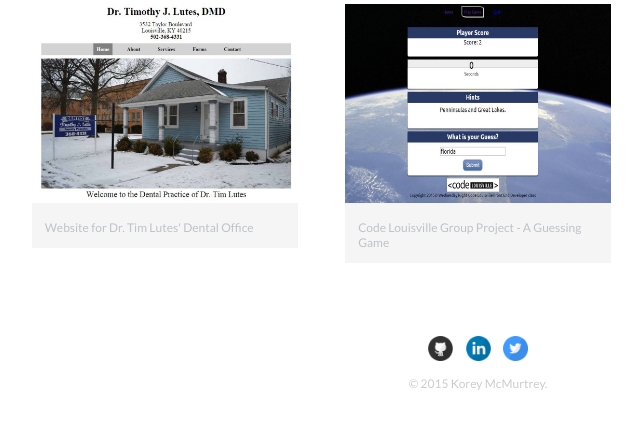
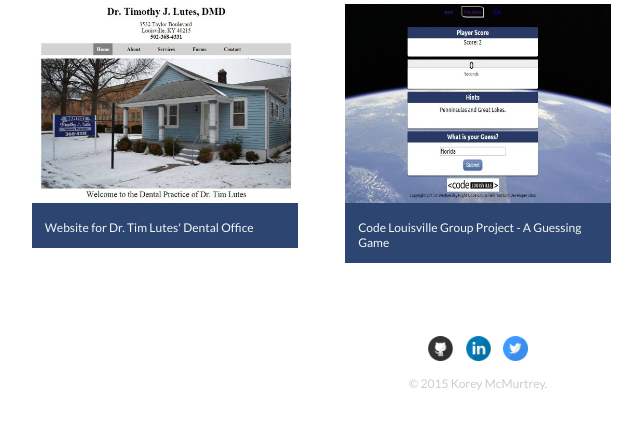
Before and after one commit to kmcmurtrey/portfolio, a PHP site: page / in a window 1280 px wide. Shown: the part 188-617 px from the top of the page, without its empty margins (162-804 px from the left). Run offline with PHP 8.4, Linux system fonts and the light colour scheme.

Commit message:
Style project captions

```diff
--- a/css/main.css
+++ b/css/main.css
@@ -119,7 +119,7 @@ PAGE: PORTFOLIO
   float: left;
   width: 45%;
   margin: 2.5%;
-  background-color: #f5f5f5;
+  background-color: #2D4671;
   color: #bdc3c7;
 }
 
@@ -127,7 +127,7 @@ PAGE: PORTFOLIO
   margin: 0;
   padding: 5%;
   font-size: 0.75em;
-  color: #bdc3c7;
+  color: #f5f5f5;
 }
 
 
@@ -190,21 +190,10 @@ body {
   color: #999;
 }
 
-/*  green header */
-/*header {
-  background: #6ab47b;
-  border-color: #599a68;
-}*/
-
 header {
   background: #2D4671;
   border-color: #051838;
 }
-
-/*  nav background on mobile */
-/*nav {
-  background: #599a68;
-}*/
 
 nav {
   background: #051838;
```
